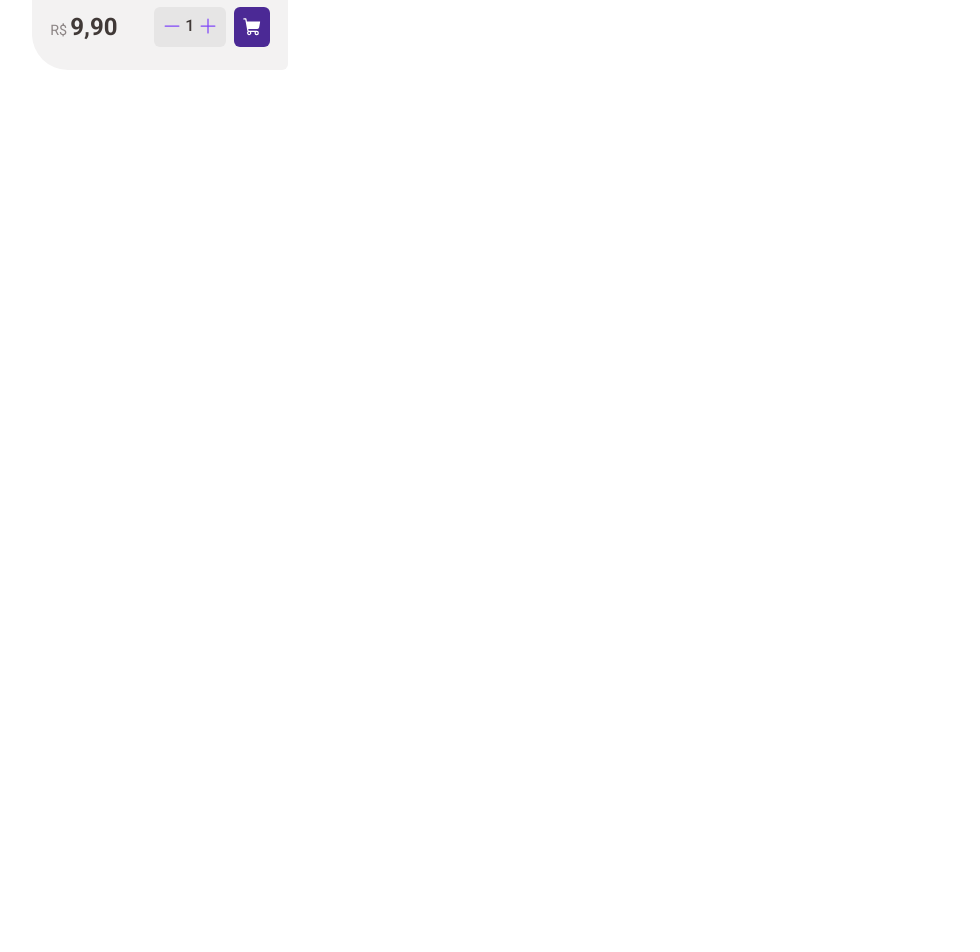
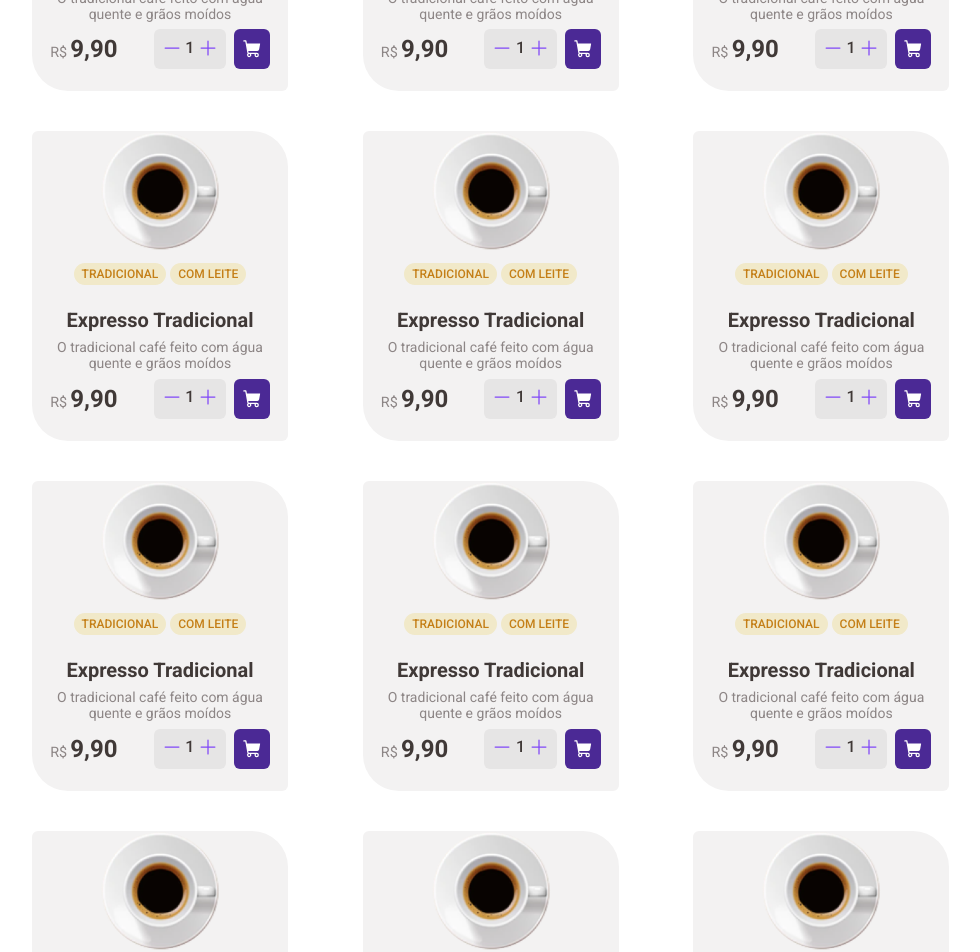
Before and after one commit to JoseLeandroNascimento/coffeeDelivery, a React (Vite) app: page / in a window 1280 px wide. Shown: the part 980-1932 px from the top of the page, without its empty margins (128-1108 px from the left). Before the commit the page ends 1082 px from the top, so only its background shows below. Built offline with nearby package versions, Linux system fonts and the light colour scheme.

Commit message:
list coffees

```diff
--- a/src/pages/home/index.tsx
+++ b/src/pages/home/index.tsx
@@ -1,6 +1,6 @@
 import logo from "../../assets/logo.svg"
 import { Coffee, MapPin, Package, ShoppingCart, Timer } from "@phosphor-icons/react"
-import { BackgroundLayer, Banner, CartButton, Container, Content, ContentLayer, GroupRow, Header, ListBeneficio, LocaleIndicator, SubtitleBanner, TitleBanner } from "./style"
+import { BackgroundLayer, Banner, CartButton, Container, Content, ContentLayer, GroupRow, Header, ListBeneficio, ListCoffee, LocaleIndicator, SubtitleBanner, TitleBanner } from "./style"
 import bannerCoffee from "../../assets/banner-coffee.svg"
 import { ItemBannerColor, ItemOptionBanner } from "./components/itemOptionBanner"
 import { CoffeeCard } from "./components/CoffeeCard"
@@ -63,7 +63,27 @@ export function HomePage() {
                 <Content>
                     <h3>Nossos cafés</h3>
 
-                    <CoffeeCard/>
+                    <ListCoffee>
+                        <CoffeeCard />
+                        <CoffeeCard />
+                        <CoffeeCard />
+                        <CoffeeCard />
+
+                        <CoffeeCard />
+                        <CoffeeCard />
+                        <CoffeeCard />
+                        <CoffeeCard />
+
+                        <CoffeeCard />
+                        <CoffeeCard />
+                        <CoffeeCard />
+                        <CoffeeCard />
+
+                        <CoffeeCard />
+                        <CoffeeCard />
+
+
+                    </ListCoffee>
                 </Content>
 
             </body>
--- a/src/pages/home/style.ts
+++ b/src/pages/home/style.ts
@@ -124,3 +124,12 @@ export const ListBeneficio = styled.div`
     column-gap: 2.5rem;
     grid-template-columns: 1fr 1fr;
 `
+
+export const ListCoffee= styled.div`
+
+    display: grid;
+    grid-template-columns: repeat( auto-fit, minmax(16rem,1fr));
+    row-gap: 2.5rem;
+    column-gap: 2rem;
+    margin-top: 3.37rem;
+`
```
